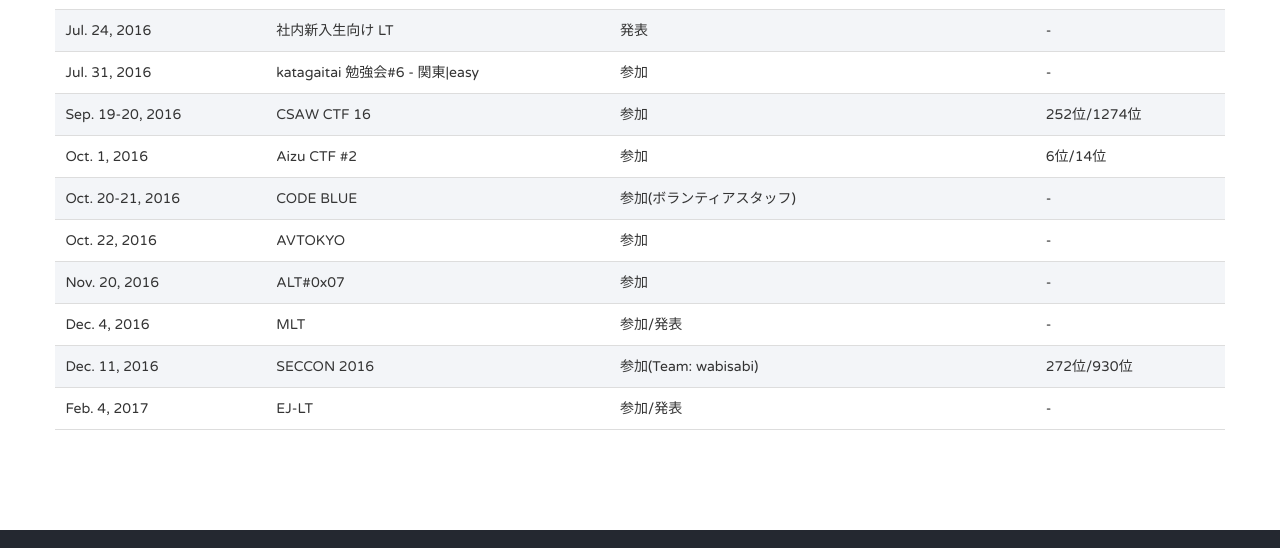
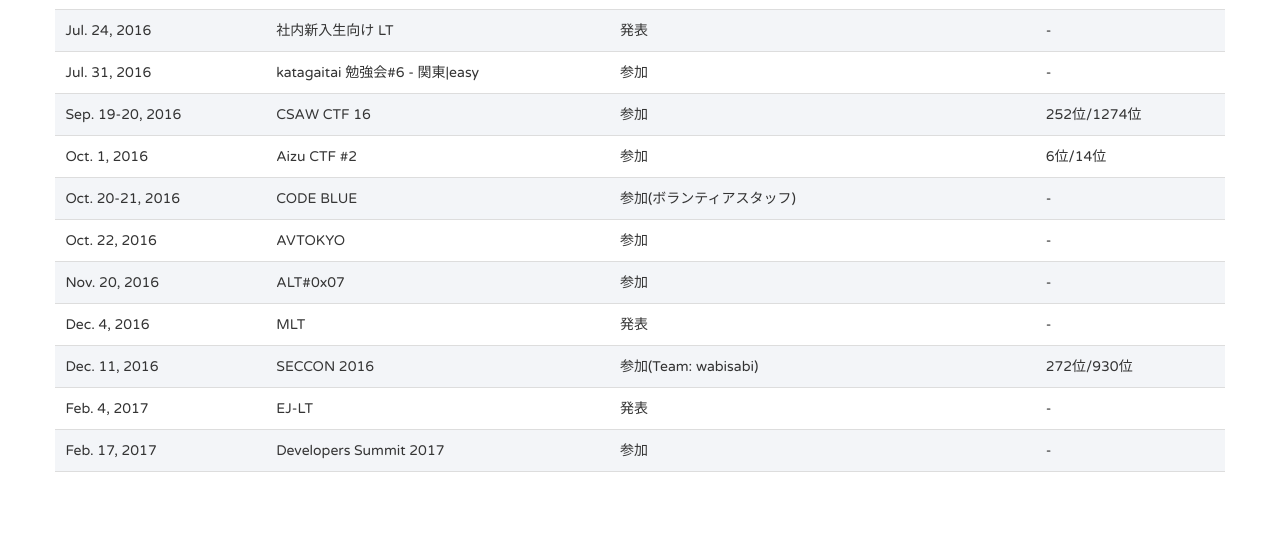
Before and after one commit to ktr0731/homepage, a website: page www/index.html in a window 1280 px wide. Shown: the part 6070-6618 px from the top of the page. Drawn offline with nearby package versions, Linux system fonts and the light colour scheme.

Commit message:
[ADD] Developers summit 2017

```diff
--- a/www/index.html
+++ b/www/index.html
@@ -468,7 +468,7 @@
 
                         <td><a href=//twitter.com/ktr_0731/status/805329072960090112>MLT</a></td>
 
-                      <td>参加/発表</td>
+                      <td>発表</td>
                       <td>-</td>
                     </tr>
 
@@ -486,7 +486,16 @@
 
                         <td>EJ-LT</td>
 
-                      <td>参加/発表</td>
+                      <td>発表</td>
+                      <td>-</td>
+                    </tr>
+
+                    <tr>
+                      <td>Feb. 17, 2017</td>
+
+                        <td><a href=//event.shoeisha.jp/devsumi/20170216>Developers Summit 2017</a></td>
+
+                      <td>参加</td>
                       <td>-</td>
                     </tr>
 
```
Also changed, not shown: www_dev/index.json (+9 -2 lines).
